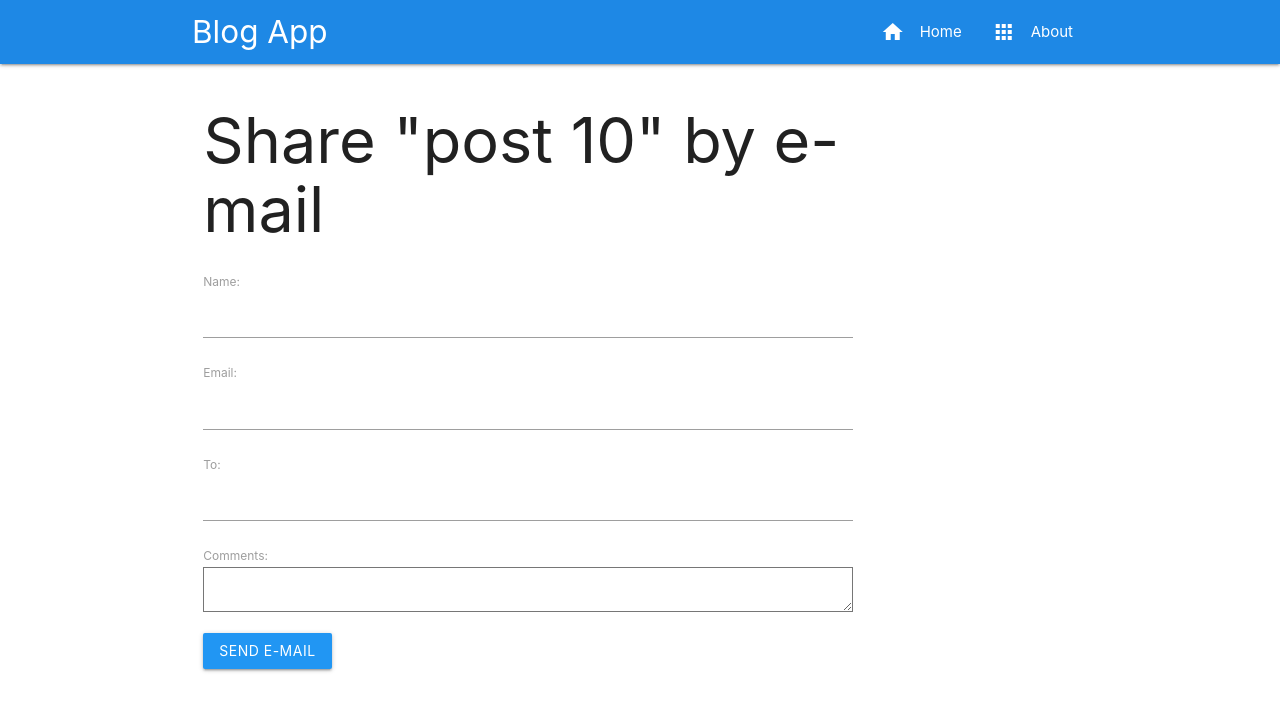
After one commit to Jaouadeddadsi/Blog-post-app, a Django app: page /blog/9/share/ in a window 1280 px wide. The commit adds this page. Shown: the top 711 px of the page. Run offline with Django 3.2, Linux system fonts and the light colour scheme; data comes from the database, SQL or seed files in the repository.

Commit message:
share post by email

```diff
--- /dev/null
+++ b/blog/forms.py
@@ -0,0 +1,9 @@
+from django import forms
+
+
+class EmailPostForm(forms.Form):
+    name = forms.CharField(max_length=25)
+    email = forms.EmailField()
+    to = forms.EmailField()
+    comments = forms.CharField(required=False,
+                                widget=forms.Textarea)
--- a/blog/static/css/blog.css
+++ b/blog/static/css/blog.css
@@ -12,3 +12,7 @@ div.blog-body {
   color: black;
   font-weight: bold;
 }
+
+div.blog-body .action-list {
+  padding: 1em;
+}
--- a/blog/templates/blog/base.html
+++ b/blog/templates/blog/base.html
@@ -31,12 +31,12 @@
     <nav class="blue darken-1">
       <div class="container">
         <div class="nav-wrapper">
-          <a href="#" class="brand-logo">
+          <a href="{% url "blog:post_list" %}" class="brand-logo">
             Blog App
           </a>
           <ul class="right hide-on-med-and-down">
             <li>
-              <a href="#">
+              <a href="{% url "blog:post_list" %}">
                 <i class="material-icons left">home</i>
                 Home
               </a>
--- /dev/null
+++ b/blog/templates/blog/post/share.html
@@ -0,0 +1,19 @@
+{% extends "blog/base.html" %}
+
+{% block title %}Share a post{% endblock %}
+
+{% block content %}
+  {% if sent %}
+    <h1>E-mail successfully sent</h1>
+    <p>
+      "{{ post.title }}" was successfully sent to {{ form.cleaned_data.to }}
+    </p>
+  {% else %}
+    <h1>Share "{{ post.title }}" by e-mail</h1>
+    <form action="." method="post">
+      {% csrf_token %}
+      {{ form.as_p }}
+      <input class="btn blue" type="submit" value="Send e-mail">
+    </form>
+  {% endif %}
+{% endblock %}
--- a/blog/urls.py
+++ b/blog/urls.py
@@ -9,4 +9,5 @@ urlpatterns = [
     path('', views.PostListView.as_view(), name='post_list'),
     path('<int:year>/<int:month>/<int:day>/<slug:post>/',
         views.post_detail, name='post_detail'),
+    path('<int:post_id>/share/', views.post_share, name='post_share')
 ]
--- a/blog/views.py
+++ b/blog/views.py
@@ -1,8 +1,10 @@
 from django.shortcuts import render, get_object_or_404
 from django.core.paginator import (Paginator, EmptyPage,
                                    PageNotAnInteger)
+from django.views.generic import ListView
+from django.core.mail import send_mail
 from .models import Post
-from django.views.generic import ListView
+from .forms import EmailPostForm
 
 
 class PostListView(ListView):
@@ -20,3 +22,28 @@ def post_detail(request, year, month, day, post):
                                    publish__day=day)
     return render(request, 'blog/post/detail.html',
                   {'post': post})
+
+
+def post_share(request, post_id):
+
+    # Retrieve post by id
+    post = get_object_or_404(Post, id=post_id, status='published')
+    sent = False
+    if request.method == 'POST':
+        # Form was submitted
+        form = EmailPostForm(request.POST)
+        if form.is_valid():
+            # form fields pass validation
+            cd = form.cleaned_data
+            # ... send email
+            post_url = request.build_absolute_uri(post.get_absolute_url())
+            subject = f"{cd['name']} ({cd['name']}) recommends you"\
+                       "reading ({post.title})"
+            message = f'Read "{post.title}" at {post_url}\n\n{cd["name"]}'
+            send_mail(subject, message, 'jaouad@gmail.com', [cd['to']])
+            sent = True
+    else:
+        form = EmailPostForm()
+    return render(request, 'blog/post/share.html', {'post': post,
+                                                     'form': form,
+                                                     'sent': sent})
--- a/mysite/settings.py
+++ b/mysite/settings.py
@@ -107,3 +107,4 @@ USE_TZ = True
 # https://docs.djangoproject.com/en/2.2/howto/static-files/
 
 STATIC_URL = '/static/'
+EMAIL_BACKEND = 'django.core.mail.backends.console.EmailBackend'
```
Also changed, not shown: blog/templates/blog/post/detail.html (+8 -0 lines).
